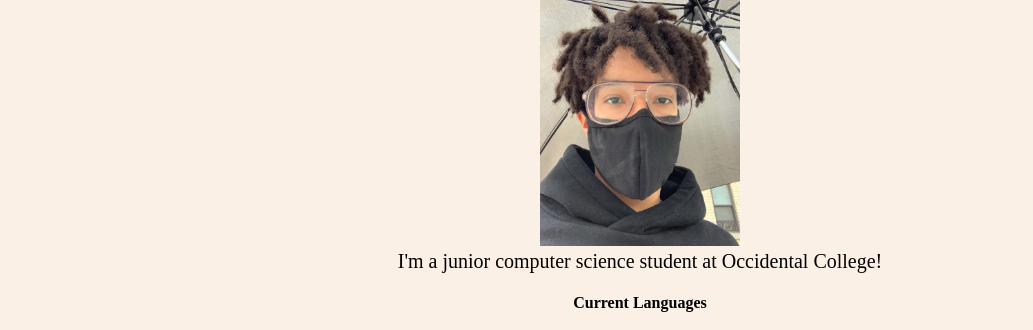
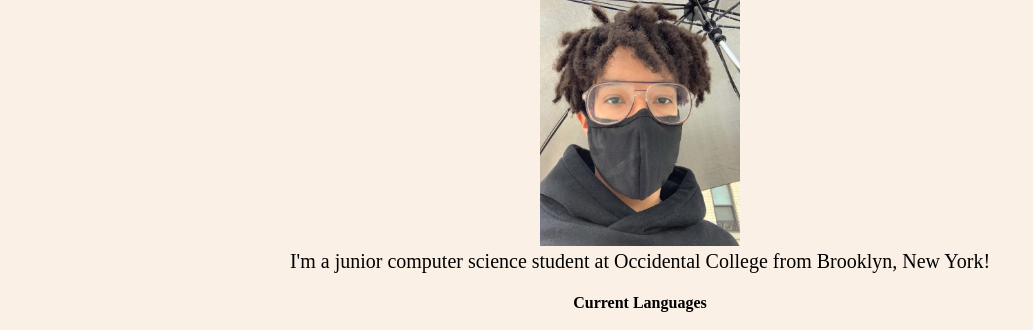
Before and after one commit to scoootr/scottmorris.github.io, a plain HTML site: page index.html in a window 1280 px wide. Shown: the part 137-467 px from the top of the page, without its empty margins (0-1033 px from the left). Drawn offline with Linux system fonts and the light colour scheme.

Commit message:
added more general info

```diff
--- a/index.html
+++ b/index.html
@@ -28,7 +28,7 @@
       <div class="image">
         <img src="me.jpeg" width="200" alt="">
       <div class="me">
-        I'm a junior computer science student at Occidental College!
+        I'm a junior computer science student at Occidental College from Brooklyn, New York!
       </div>
     </main>
 
```
